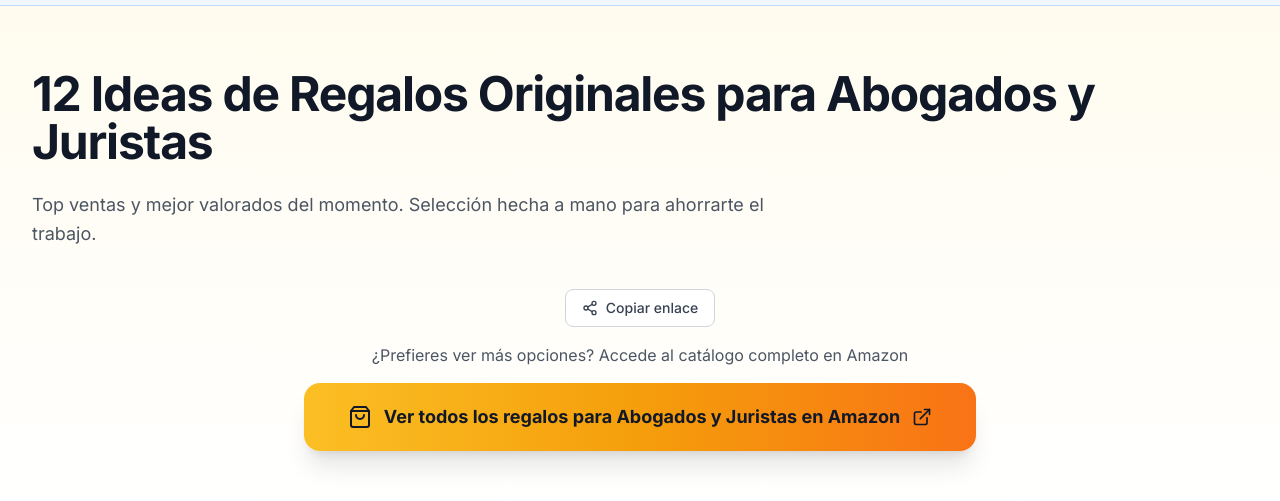
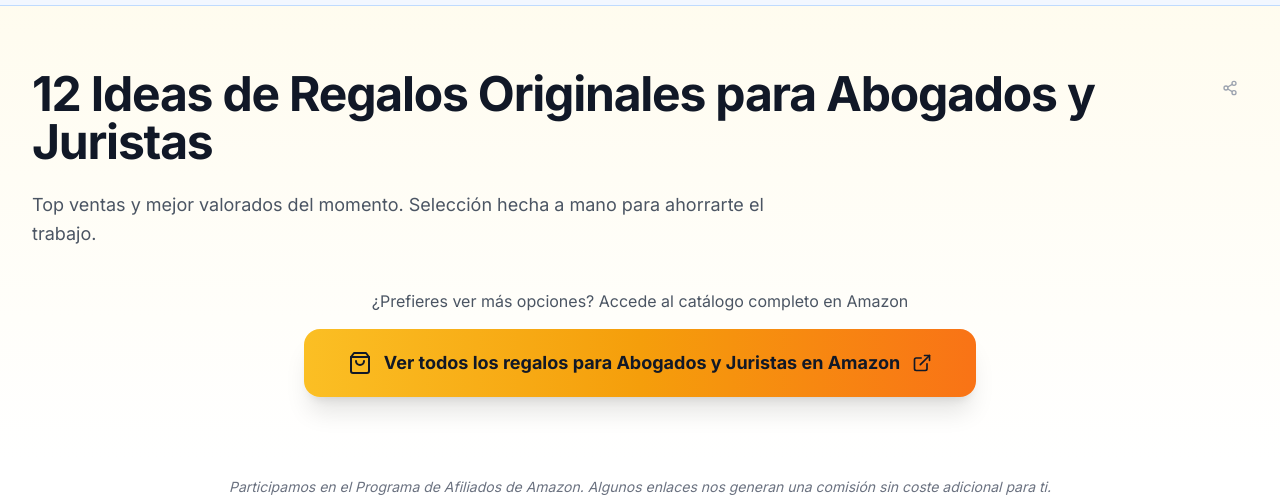
Before and after one commit to bombardeenLaUA/RegalosProfesiones, a Next.js app: page /regalos/abogados in a window 1280 px wide. Shown: the part 144-645 px from the top of the page. Built offline with nearby package versions, Linux system fonts and the light colour scheme; no server answers.

Commit message:
boton compartir

```diff
--- a/app/regalos/[slug]/page.tsx
+++ b/app/regalos/[slug]/page.tsx
@@ -5,7 +5,7 @@
 import AmazonCtaButton from "@/components/AmazonCtaButton";
 import ProductGrid from "@/components/ProductGrid";
 import ProfessionViewTracker from "@/components/ProfessionViewTracker";
-import ShareCategoryButton from "@/components/ShareCategoryButton";
+import ShareIcon from "@/components/ShareIcon";
 
 /** Parsea precio en formato español (ej: "32,99€" o "1.028,00€") a número para Schema.org */
 function parsePriceToNumber(priceStr: string): number | null {
@@ -108,16 +108,18 @@
       {/* Header con H1 y CTA Principal */}
       <header className="bg-gradient-to-b from-amber-50/80 to-white py-16">
         <div className="mx-auto max-w-7xl px-4 sm:px-6 lg:px-8">
-          <h1 className="text-3xl font-bold tracking-tight text-gray-900 sm:text-4xl md:text-5xl">
-            {niche.products.length} Ideas de Regalos Originales para {displayName}
-          </h1>
+          <div className="flex items-start justify-between gap-4">
+            <h1 className="text-3xl font-bold tracking-tight text-gray-900 sm:text-4xl md:text-5xl">
+              {niche.products.length} Ideas de Regalos Originales para {displayName}
+            </h1>
+            <ShareIcon slug={slug} displayName={displayName} />
+          </div>
           <p className="mt-6 max-w-3xl text-lg text-gray-600 leading-relaxed">
             Top ventas y mejor valorados del momento. Selección hecha a mano para ahorrarte el trabajo.
           </p>
-          {/* Compartir + CTA Hero */}
-          <div className="mt-10 flex flex-col items-center gap-4">
-            <ShareCategoryButton slug={slug} displayName={displayName} />
-            <p className="text-center text-gray-600">
+          {/* CTA Hero */}
+          <div className="mt-10 flex flex-col items-center">
+            <p className="mb-4 text-center text-gray-600">
               ¿Prefieres ver más opciones? Accede al catálogo completo en Amazon
             </p>
             <AmazonCtaButton slug={slug} displayName={displayName} variant="hero" />
--- a/components/ShareCategoryButton.tsx
+++ /dev/null
@@ -1,57 +0,0 @@
-"use client";
-
-import { useState } from "react";
-import { Share2 } from "lucide-react";
-import { trackShare } from "@/hooks/use-analytics";
-
-interface ShareCategoryButtonProps {
-  slug: string;
-  displayName: string;
-}
-
-export default function ShareCategoryButton({
-  slug,
-  displayName,
-}: ShareCategoryButtonProps) {
-  const [copied, setCopied] = useState(false);
-
-  const handleShare = async () => {
-    const url =
-      typeof window !== "undefined"
-        ? window.location.href
-        : `${process.env.NEXT_PUBLIC_SITE_URL || "https://giftgenius.es"}/regalos/${slug}`;
-
-    try {
-      await navigator.clipboard.writeText(url);
-      trackShare("copy_link", "categoria");
-      setCopied(true);
-      setTimeout(() => setCopied(false), 2000);
-    } catch {
-      // Fallback: abrir diálogo de compartir nativo si existe
-      if (navigator.share) {
-        try {
-          await navigator.share({
-            title: `Regalos para ${displayName}`,
-            url,
-            text: `Ideas de regalos para ${displayName}`,
-          });
-          trackShare("native_share", "categoria");
-        } catch {
-          // Usuario canceló
-        }
-      }
-    }
-  };
-
-  return (
-    <button
-      type="button"
-      onClick={handleShare}
-      className="inline-flex items-center gap-2 rounded-lg border border-gray-300 bg-white px-4 py-2 text-sm font-medium text-gray-700 transition-colors hover:bg-gray-50"
-      aria-label="Copiar enlace"
-    >
-      <Share2 className="h-4 w-4" />
-      {copied ? "¡Enlace copiado!" : "Copiar enlace"}
-    </button>
-  );
-}
--- /dev/null
+++ b/components/ShareIcon.tsx
@@ -0,0 +1,67 @@
+"use client";
+
+import { useState } from "react";
+import { Share2 } from "lucide-react";
+import { trackShare } from "@/hooks/use-analytics";
+
+interface ShareIconProps {
+  slug: string;
+  displayName: string;
+}
+
+export default function ShareIcon({ slug, displayName }: ShareIconProps) {
+  const [toast, setToast] = useState(false);
+
+  const handleShare = async () => {
+    const url =
+      typeof window !== "undefined"
+        ? window.location.href
+        : `${process.env.NEXT_PUBLIC_SITE_URL || "https://giftgenius.es"}/regalos/${slug}`;
+
+    // 1. Intentar Web Share API primero (móviles: WhatsApp, Instagram, etc.)
+    if (typeof navigator !== "undefined" && navigator.share) {
+      try {
+        await navigator.share({
+          title: `Regalos para ${displayName}`,
+          url,
+          text: `Ideas de regalos para ${displayName}`,
+        });
+        trackShare("native_share", "categoria");
+        return;
+      } catch (err) {
+        // Usuario canceló o error: caer a clipboard
+      }
+    }
+
+    // 2. Fallback: copiar al portapapeles (desktop)
+    try {
+      await navigator.clipboard.writeText(url);
+      trackShare("copy_link", "categoria");
+      setToast(true);
+      setTimeout(() => setToast(false), 2000);
+    } catch {
+      // Clipboard no disponible
+    }
+  };
+
+  return (
+    <div className="relative inline-flex shrink-0">
+      <button
+        type="button"
+        onClick={handleShare}
+        className="flex h-9 w-9 items-center justify-center rounded-full text-gray-400 transition-colors hover:bg-gray-100 hover:text-gray-600"
+        aria-label="Compartir"
+      >
+        <Share2 className="h-4 w-4" />
+      </button>
+      {toast && (
+        <span
+          className="absolute left-1/2 top-full z-10 mt-2 -translate-x-1/2 whitespace-nowrap rounded-full bg-gray-800 px-3 py-1.5 text-xs text-white shadow-lg"
+          role="status"
+        >
+          Enlace copiado
+        </span>
+      )}
+    </div>
+  );
+}
```
